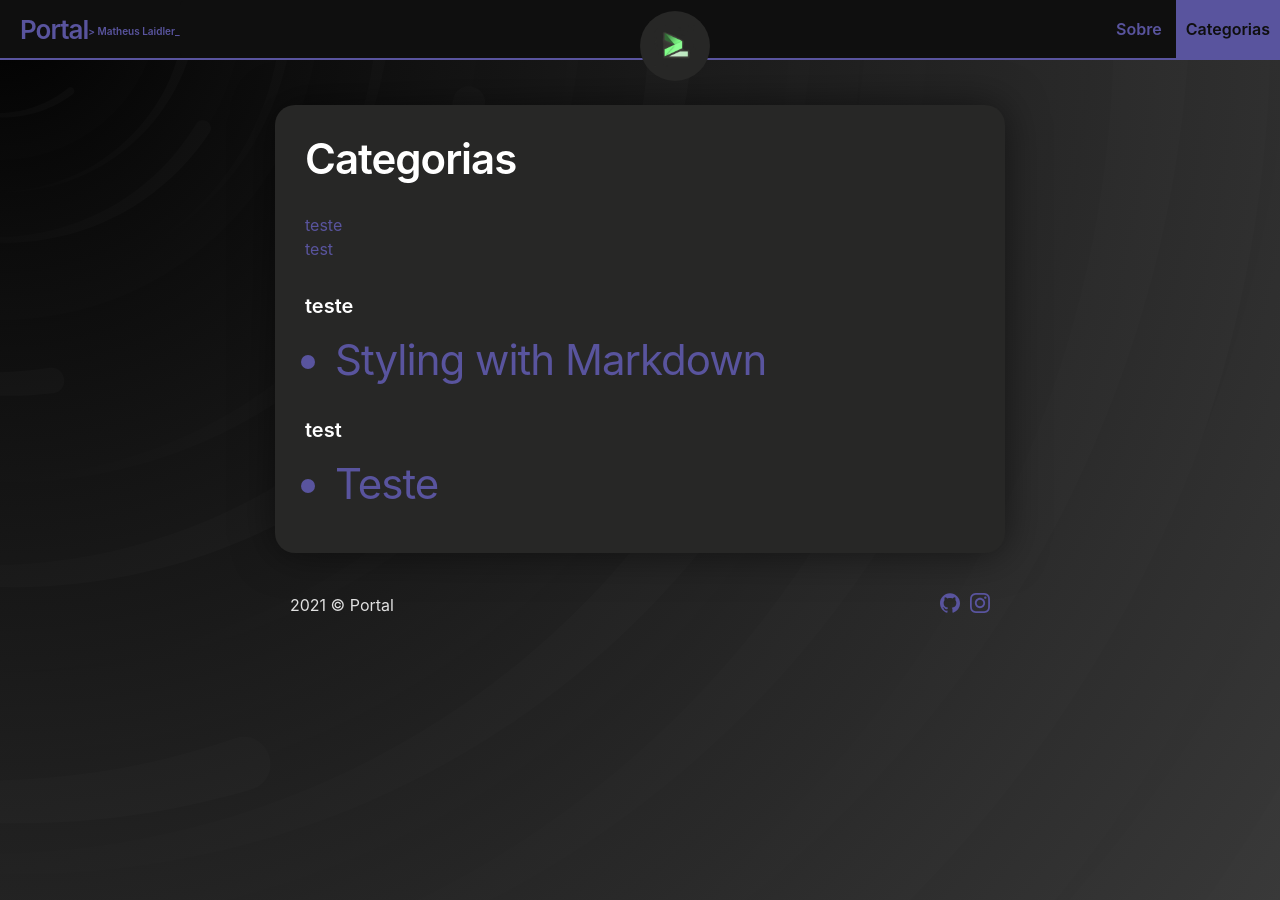
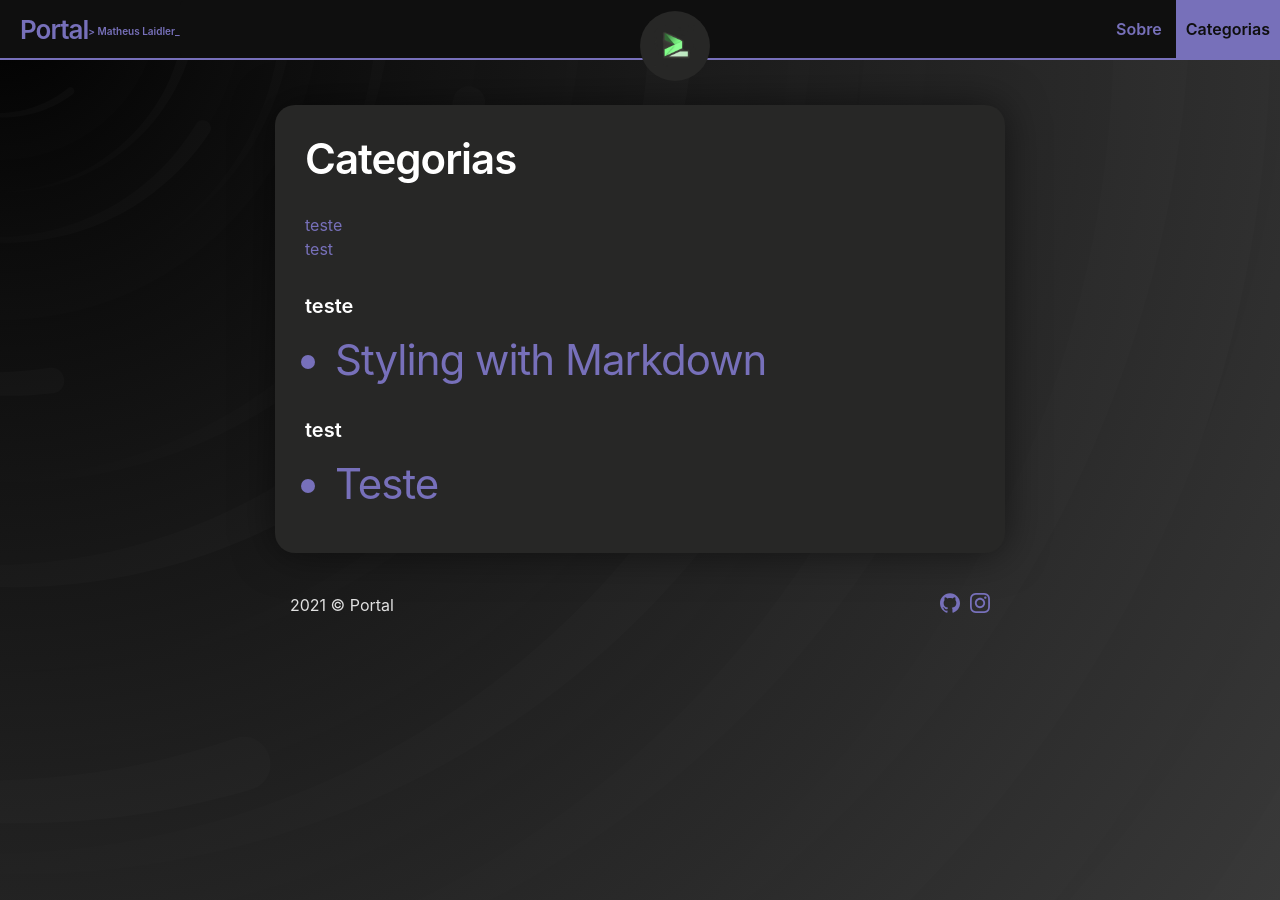
Before and after one commit to matheuslaidler/WayOfSec-Welcome-Theme, a Jekyll site: the page built from categories.md, in a window 1280 px wide. Built offline with Jekyll 4.4.1, drawn with Linux system fonts in a browser that asks for light colours.

Commit message:
Update leaf.scss

```diff
--- a/_sass/leaf.scss
+++ b/_sass/leaf.scss
@@ -6,7 +6,7 @@ $base-font-color: #e0e0e0;
 $small-font-size:  $base-font-size * 0.875 !default;
 $base-line-height: 1.5 !default;
 
-$theme-color: #59549e;
+$theme-color: #7770ba;
 $header-color: #0f0f0f;
 
 $spacing-unit:     30px !default;
@@ -15,7 +15,7 @@ $content-width:    850px !default;
 $content-color: #272726;
 
 // devices
-$on-mobile:        800px !default;
+$on-mobile:        600px !default;
 $on-laptop:        800px !default;
 
 // mixins
```
